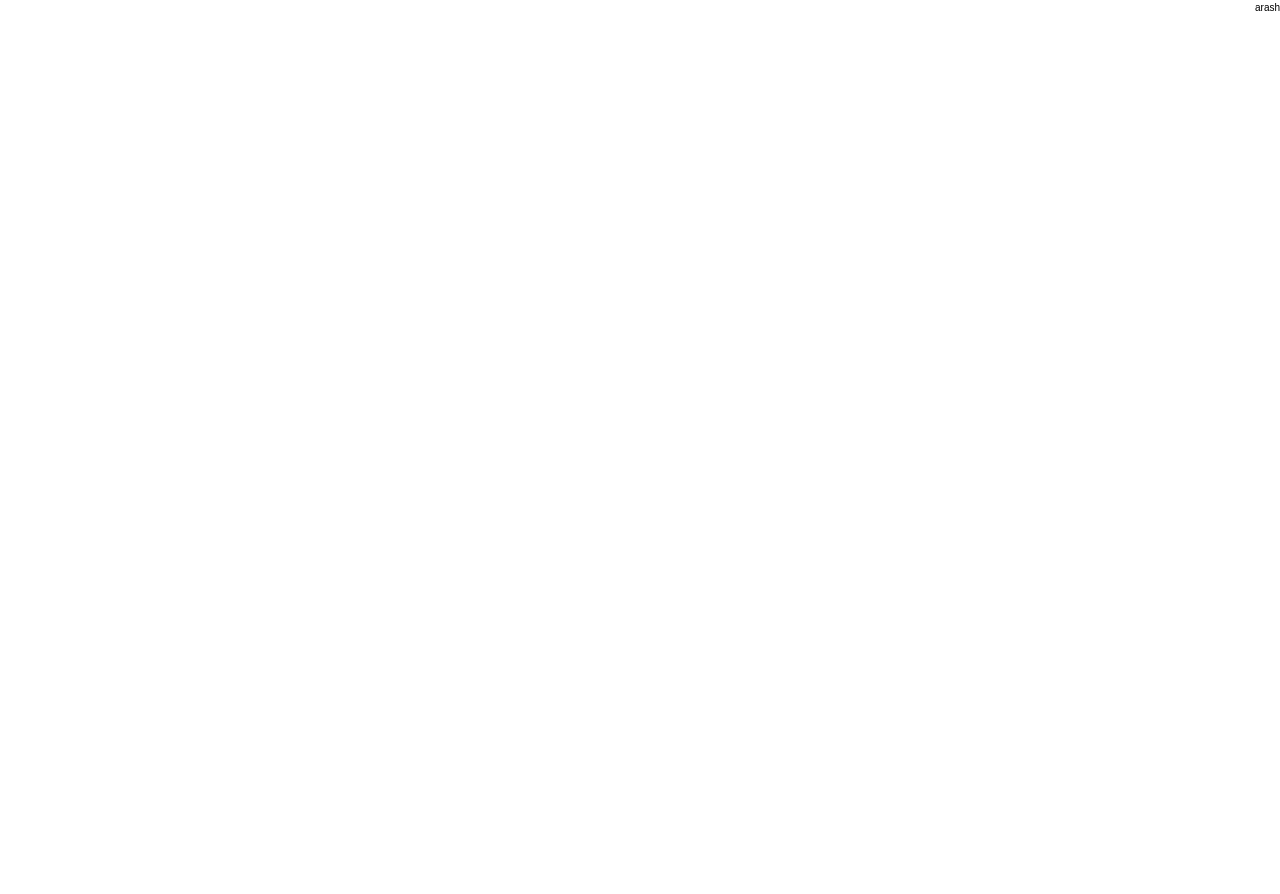
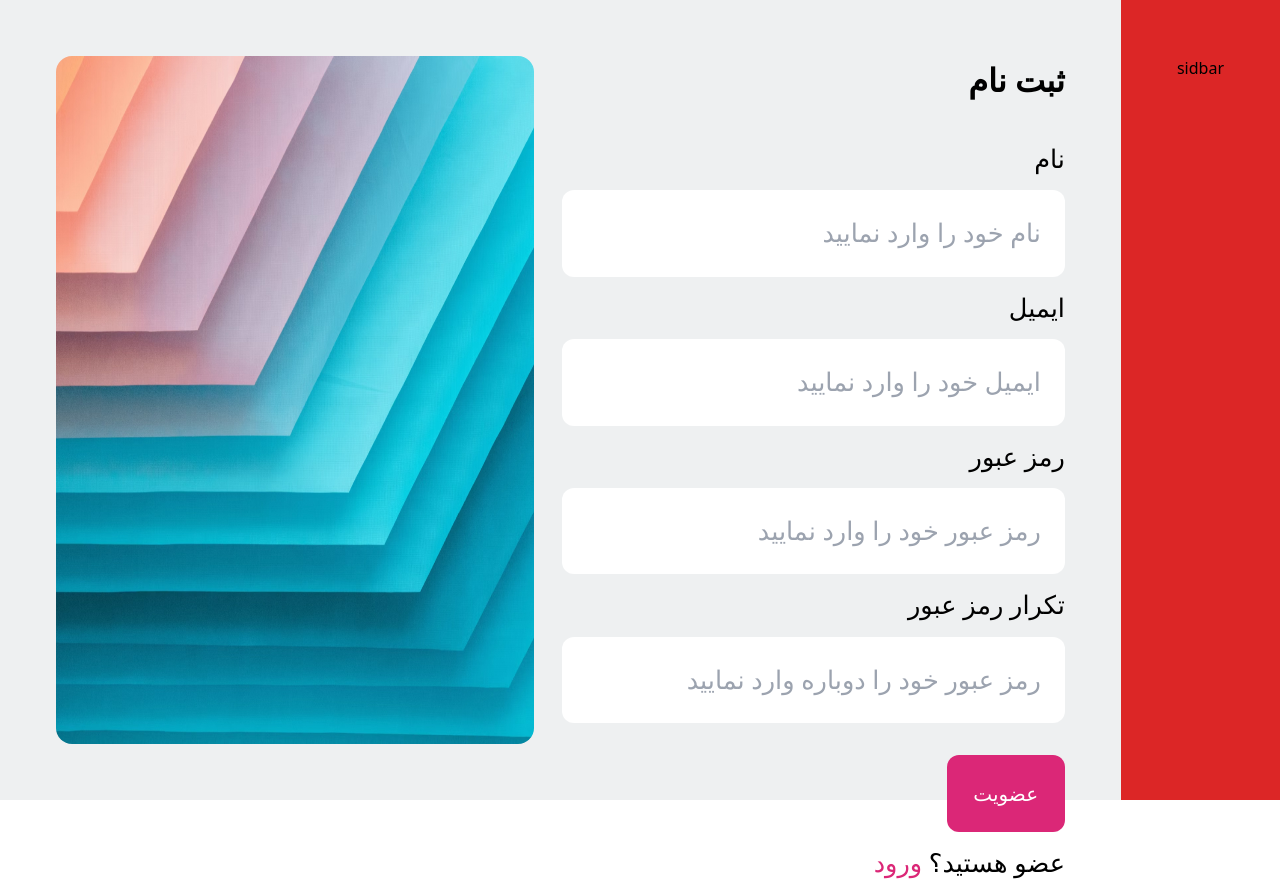
Before and after one commit to mahsanajafii/e-commerce, a React (Vite) app: page /register in a window 1280 px wide. Before the commit the page ends 800 px from the top, so only its background shows below. Built offline with nearby package versions, Linux system fonts and the light colour scheme.

Commit message:
feat: :sparkles: create HomePage.tsx in the last step and write location logic in authPage for this 2 route (/login , /register)

```diff
--- a/index.html
+++ b/index.html
@@ -1,5 +1,5 @@
 <!DOCTYPE html>
-<html dir="rtl" lang="fa" style="font-size: 10px; font-family: sans-serif">
+<html dir="rtl" lang="fa">
   <head>
     <meta charset="UTF-8" />
     <link rel="icon" type="image/svg+xml" href="/vite.svg" />
--- a/src/components/authenticationCard/AuthenticationCard.tsx
+++ b/src/components/authenticationCard/AuthenticationCard.tsx
@@ -1,20 +1,13 @@
-import auth_login_pic from "../../assets/images/auth-light-mode.jpg";
-import RegisterForm from "../registerForm/RegisterForm";
+import { ReactNode } from "react";
 
-const AuthenticationCard = () => {
-  const handleOnSubmit = (e: React.FormEvent<HTMLFormElement>) => {
-    e.preventDefault();
-  };
+interface Props {
+  children: ReactNode;
+}
+
+const AuthenticationCard = ({ children }: Props) => {
   return (
     <div className="bg-[#EEF0F1] flex gap-7 w-full h-screen p-14">
-      <RegisterForm handleSubmitForm={handleOnSubmit}></RegisterForm>
-      <div className="w-[80%]">
-        <img
-          className="w-full h-full rounded-2xl"
-          src={auth_login_pic}
-          alt=""
-        />
-      </div>
+      {children}
     </div>
   );
 };
--- a/src/components/registerForm/RegisterForm.tsx
+++ b/src/components/registerForm/RegisterForm.tsx
@@ -58,7 +58,7 @@ const RegisterForm = ({ handleSubmitForm }: Props) => {
           placeholder="رمز عبور خود را دوباره وارد نمایید"
         />
         <button className="flex justify-center items-center bg-pink-600 w-[7.4rem] h-[4.8rem] text-white  rounded-xl mt-8 text-xl">
-          ورود
+          عضویت
         </button>
         <p className="block text-[1.6rem] pb-3 pt-3 ">
           عضو هستید؟{" "}
--- a/src/pages/authenticationPage/AuthenticationPage.tsx
+++ b/src/pages/authenticationPage/AuthenticationPage.tsx
@@ -1,6 +1,36 @@
 import AuthenticationCard from "../../components/authenticationCard/AuthenticationCard";
+import RegisterForm from "../../components/registerForm/RegisterForm";
+import LoginForm from "../../components/loginForm/LoginForm";
+import auth_login_pic from "../../assets/images/auth-light-mode.jpg";
+import { useLocation } from "react-router-dom";
 const AuthenticationPage = () => {
-  return <AuthenticationCard></AuthenticationCard>;
+  const location = useLocation();
+
+  const handleOnSubmit = (e: React.FormEvent<HTMLFormElement>) => {
+    e.preventDefault();
+  };
+
+  return (
+    <div className="flex">
+      <div className="bg-red-600 p-14">sidbar</div>
+      <AuthenticationCard>
+        {location.pathname === "/login" ? (
+          <LoginForm handleSubmitForm={handleOnSubmit} />
+        ) : location.pathname === "/register" ? (
+          <RegisterForm handleSubmitForm={handleOnSubmit} />
+        ) : (
+          <h1>not found</h1>
+        )}
+        <div className="w-[80%]">
+          <img
+            className="w-full h-full rounded-2xl"
+            src={auth_login_pic}
+            alt=""
+          />
+        </div>
+      </AuthenticationCard>
+    </div>
+  );
 };
 
 export default AuthenticationPage;
--- /dev/null
+++ b/src/pages/homePage/HomePage.tsx
@@ -0,0 +1,5 @@
+const HomePage = () => {
+  return <div>HomePage</div>;
+};
+
+export default HomePage;
```
Also changed, not shown: src/routes/Router.tsx (+9 -4 lines).
